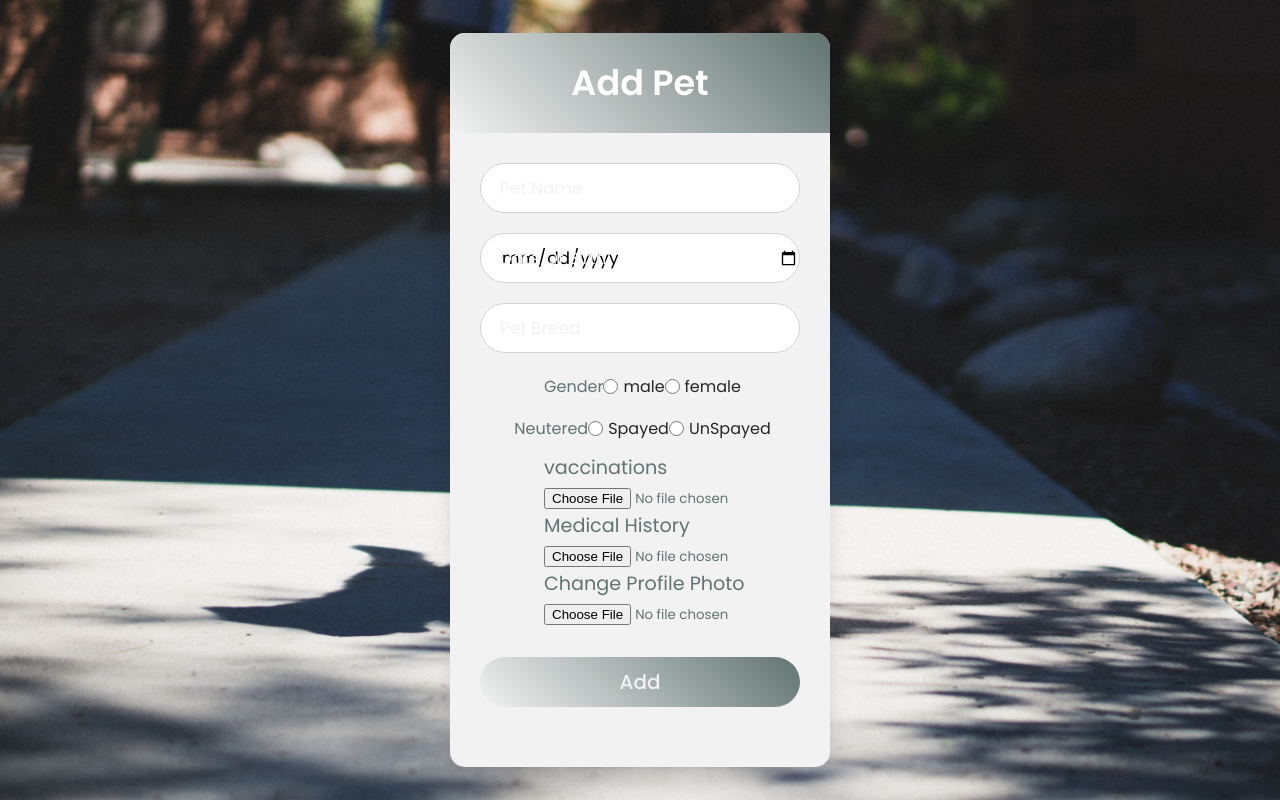
After one commit to RaghadSD/PETcare, a PHP site: the page made by add Pet.html in a window 1280 px wide. The commit adds this page. Run offline with PHP 8.4, Linux system fonts and the light colour scheme.

Commit message:
Adding pet profile

```diff
--- a/Edit My Profile.html
+++ b/Edit My Profile.html
@@ -5,7 +5,7 @@
   <head>
     <meta charset="utf-8">
 
-    <link rel="stylesheet" href="/Users/dalalgheshiyan/Desktop/level 6 /RgisterStyle.css">
+    <link rel="stylesheet" href="Style1.css">
   </head>
   <body>
     <div class="wrapper">
@@ -38,7 +38,7 @@
 
        <br>
 
-        <p> <lable style="color: #FF676D;"> Change Profile photo?<br<>
+        <p> <lable style="color: #617470;"> Change Profile photo?<br<>
             <input type="file" id="myFile" name="filename">
         <p>
           <div class="field">
--- a/Regestration Form.html
+++ b/Regestration Form.html
@@ -9,8 +9,6 @@
   <body>
     <div class="wrapper">
       <div class="title">Regestration Form</div>
-
-      <!--<p style="padding: 3%;color: #FF676D;">Please fill in this form to create an account:</p>-->
 
       <div class="field">
       <form method = "post" action = "#">
--- a/Style1.css
+++ b/Style1.css
@@ -72,6 +72,9 @@ html,body{
   border-radius: 25px;
   transition: all 0.3s ease;
 }
+
+
+
 .wrapper form .field input:focus,
 form .field input:valid{
   border-color: #617470;
--- a/UpdatePassword.html
+++ b/UpdatePassword.html
@@ -1,9 +1,9 @@
 <!DOCTYPE html>
-<!-- Created By CodingLab - www.codinglabweb.com -->
+
 <html lang="en" dir="ltr">
   <head>
     <meta charset="utf-8">
-   <!----<title>Login Form Design | CodeLab</title>---->
+
     <link rel="stylesheet" href="Style1.css">
   </head>
   <body>
--- /dev/null
+++ b/add Pet.html
@@ -0,0 +1,77 @@
+<!DOCTYPE html>
+
+<html>
+    <head>
+<meta charset="utf-8">
+<link rel="stylesheet" href="Style1.css">
+  <title> Add Pet </title>
+  </head>
+
+  <body>
+
+    <div class="wrapper">
+        <div class="title">Add Pet</div>
+
+        <div class="field">
+            <form method = "post" action = "#">
+
+
+        <div class="field">
+            <input type="text" name ="PName"required>
+            <label>Pet Name</label>
+          </div>
+
+          <div class="field">
+            <input type="date" name ="date" required>
+            <label>Date Of Birth</label>
+          </div>
+
+
+        <div class="field">
+            <input type="text" name ="PBreed required"required>
+            <label> Pet Breed </label>
+          </div>
+
+          <div class="content">
+            <div class="radio" style="padding-top: 5%;">
+             <label style="color: #617470;" for="gender">Gender</label>
+                <input type="radio" name="gender" value="Male"required >
+                <label for="male">male</label>
+                <input type="radio" name="gender" value="Female"required >
+                <label for="female">female</label>
+            </div></div>
+
+            <div class="content">
+                <div class="radio">
+              <label style="color: #617470;" for="Neutered Status">Neutered </label>
+                        <input type="radio" name="NStatus" value="Spayed" required>
+                        <label for="Spayed">Spayed</label>
+                        <input type="radio" name="NStatus" value="UnSpayed"required >
+                        <label for="UnSpayed">UnSpayed</label><br>
+                    </div></div>
+
+
+            <div style="padding-left: 20% ;font-size: larger;" > <lable style="color: #617470;"> vaccinations <br>
+                <input style="b" type="file" id="myFile" name="vaccinations">
+            </div>
+
+      <div style="padding-left: 20% ;font-size: larger;" > <lable style="color: #617470;"> Medical History <br>
+        <input style="b" type="file" id="myFile" name="MHistory">
+    </div>
+
+
+    <div style=" padding-bottom: 6%;padding-left: 20% ;font-size: larger;" > <lable style="color: #617470;"> Change Profile Photo <br>
+        <input style="b" type="file" id="myFile" name="Petphoto">
+    </div>
+
+        <div class="field">
+            <input type="submit" value="Add">
+          </div>
+
+
+        </form>
+</div>
+
+  </body>
+
+</html>
```
Also changed, not shown: Edit Pet Profile.html (deleted, +0 -42 lines), EditPetProfile.html (added, +73 -0 lines), MyProfile.html (+10 -5 lines), Owner Profile.html (deleted, +0 -49 lines), PetProfile.html (+10 -6 lines), style2.css (+8 -8 lines).
